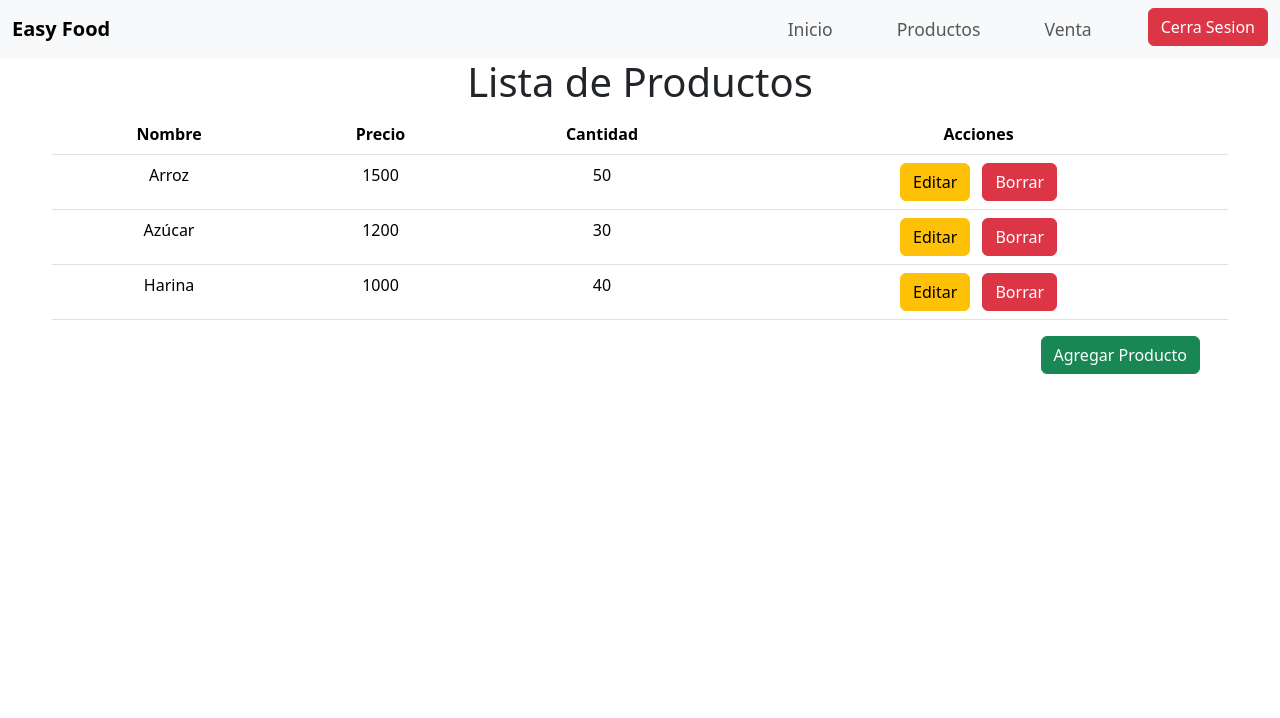
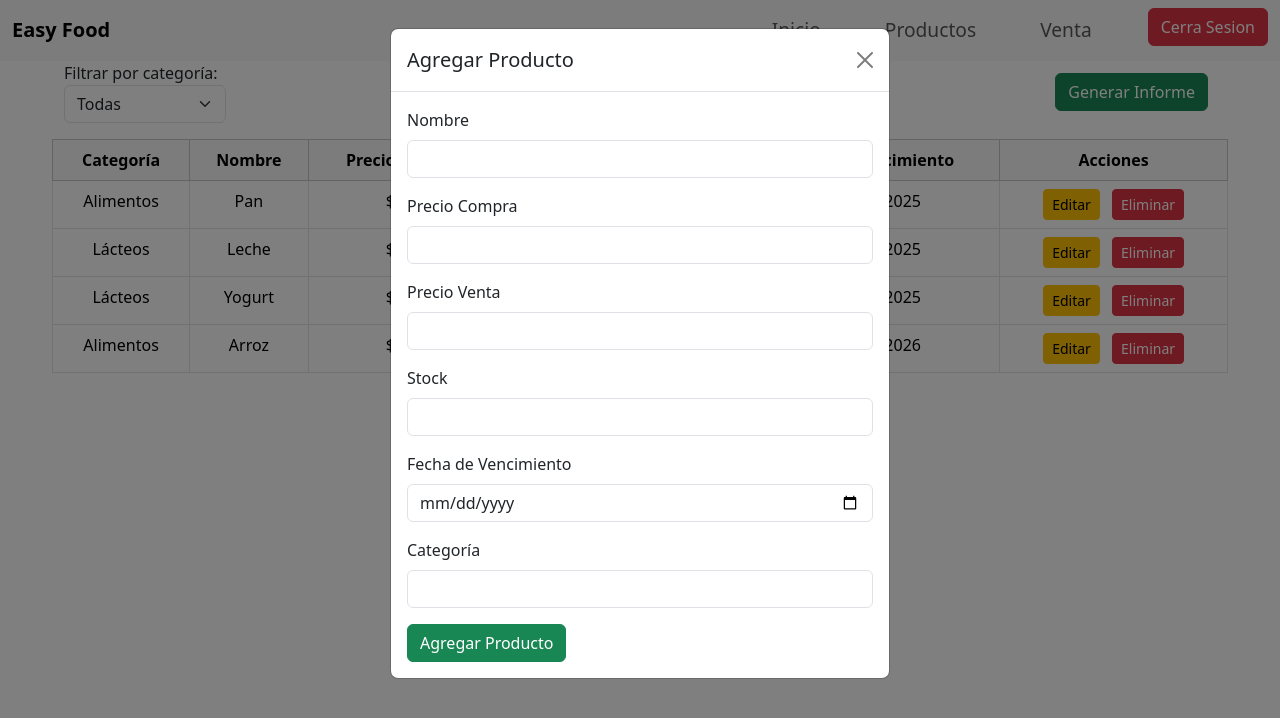
Before and after one commit to AdrianFigueroaAlmonacid/proyecto-titulo-2025, a SvelteKit app in the folder frontend/easyfood/: page /users/productos in a window 1280 px wide. Both pictures are taken after a click on the button "Agregar Producto". Shown: the top 718 px of the page. Built offline with nearby package versions, Linux system fonts and the light colour scheme.

Commit message:
se agregan secciones inicio venta y productos con logica del crud de productos

```diff
--- a/frontend/easyfood/package.json
+++ b/frontend/easyfood/package.json
@@ -27,6 +27,7 @@
 		"vite": "^6.2.5"
 	},
 	"dependencies": {
-		"bootstrap": "^5.3.5"
+		"bootstrap": "^5.3.5",
+		"jspdf": "^3.0.1"
 	}
 }
--- a/frontend/easyfood/src/app.html
+++ b/frontend/easyfood/src/app.html
@@ -10,7 +10,8 @@
 		integrity="sha384-SgOJa3DmI69IUzQ2PVdRZhwQ+dy64/BUtbMJw1MZ8t5HZApcHrRKUc4W0kG879m7" crossorigin="anonymous">
 	%sveltekit.head%
 </head>
-
+<!-- Bootstrap JS (y Popper) -->
+<script src="https://cdn.jsdelivr.net/npm/bootstrap@5.3.3/dist/js/bootstrap.bundle.min.js" defer></script>
 
 
 
--- a/frontend/easyfood/src/lib/components/Navbar.svelte
+++ b/frontend/easyfood/src/lib/components/Navbar.svelte
@@ -34,9 +34,9 @@
 </nav>
 
 <style>
-	.navbar {
+	/* .navbar {
 		background-color: #f8f9fa;
-	}
+	} */
 
 	.navbar-brand {
 		font-weight: bold;
@@ -47,6 +47,6 @@
 	} */
 
 	.nav-link {
-		font-size: 1.1rem;
+		font-size: 1.2rem;
 	}
 </style>
--- a/frontend/easyfood/src/routes/users/productos/+page.svelte
+++ b/frontend/easyfood/src/routes/users/productos/+page.svelte
@@ -1,63 +1,262 @@
 <script>
 	import { onMount } from 'svelte';
+	import { fade } from 'svelte/transition';
+	import { jsPDF } from 'jspdf'; // Importa jsPDF
+
+	// Lista de productos
 	let productos = [
-		{ id: 1, nombre: 'Arroz', precio: 1500, cantidad: 50 },
-		{ id: 2, nombre: 'Azúcar', precio: 1200, cantidad: 30 },
-		{ id: 3, nombre: 'Harina', precio: 1000, cantidad: 40 }
+		{
+			id: 1,
+			nombre: 'Pan',
+			precioCompra: 500,
+			precioVenta: 1000,
+			stock: 20,
+			fechaVencimiento: '2025-06-01',
+			categoria: 'Alimentos'
+		},
+		{
+			id: 2,
+			nombre: 'Leche',
+			precioCompra: 700,
+			precioVenta: 1200,
+			stock: 15,
+			fechaVencimiento: '2025-04-30',
+			categoria: 'Lácteos'
+		},
+		{
+			id: 3,
+			nombre: 'Yogurt',
+			precioCompra: 300,
+			precioVenta: 700,
+			stock: 30,
+			fechaVencimiento: '2025-05-20',
+			categoria: 'Lácteos'
+		},
+		{
+			id: 4,
+			nombre: 'Arroz',
+			precioCompra: 400,
+			precioVenta: 800,
+			stock: 50,
+			fechaVencimiento: '2026-06-01',
+			categoria: 'Alimentos'
+		}
 	];
 
-	function editarProducto(id) {
-		// Aquí iría la lógica para editar el producto
-		console.log(`Editar producto con id: ${id}`);
+	// Lista de categorías únicas
+	let categorias = ['Alimentos', 'Lácteos'];
+
+	// Datos del producto en el modal
+	let producto = {
+		id: null,
+		nombre: '',
+		precioCompra: '',
+		precioVenta: '',
+		stock: '',
+		fechaVencimiento: '',
+		categoria: ''
+	};
+	let isEdit = false;
+
+	// Estado del filtro de categoría
+	let categoriaSeleccionada = 'todas'; // Estado para seleccionar la categoría o 'todas'
+
+	// Función para filtrar productos por categoría seleccionada
+	$: productosFiltrados = productos.filter(
+		(p) => categoriaSeleccionada === 'todas' || p.categoria === categoriaSeleccionada
+	);
+
+	// Función para abrir el modal y editar o agregar un producto
+	function abrirModal(nuevo = true, datos = null) {
+		isEdit = !nuevo;
+		producto = datos
+			? { ...datos }
+			: {
+					id: null,
+					nombre: '',
+					precioCompra: '',
+					precioVenta: '',
+					stock: '',
+					fechaVencimiento: '',
+					categoria: ''
+				};
+		const modal = new bootstrap.Modal(document.getElementById('productoModal'));
+		modal.show();
 	}
 
-	function borrarProducto(id) {
-		// Aquí iría la lógica para borrar el producto
-		productos = productos.filter((producto) => producto.id !== id);
+	// Guardar producto (editar o agregar)
+	function guardarProducto() {
+		// Si es un nuevo producto, agregar la categoría a la lista si no existe
+		if (!isEdit && !categorias.includes(producto.categoria)) {
+			categorias = [...categorias, producto.categoria];
+		}
+
+		if (isEdit) {
+			productos = productos.map((p) => (p.id === producto.id ? { ...producto } : p));
+		} else {
+			producto.id = Date.now(); // ID temporal
+			productos = [...productos, { ...producto }];
+		}
+
+		// Cerrar el modal
+		bootstrap.Modal.getInstance(document.getElementById('productoModal')).hide();
 	}
 
-	onMount(async () => {
-		// Si en el futuro haces una llamada a una API, puedes usar este código
-		// productos = await fetch('/api/products').then((res) => res.json());
-	});
+	// Eliminar un producto
+	function eliminarProducto(id) {
+		productos = productos.filter((p) => p.id !== id);
+	}
+
+	// Generar informe en formato PDF
+	function generarInforme() {
+		const doc = new jsPDF();
+
+		doc.text('INFORME DE PRODUCTOS', 20, 10);
+		doc.text('\n', 20, 20);
+
+		productosFiltrados.forEach((p, index) => {
+			doc.text(`Producto ${index + 1}:`, 20, 30 + index * 10);
+			doc.text(`Categoría: ${p.categoria}`, 20, 35 + index * 10);
+			doc.text(`Nombre: ${p.nombre}`, 20, 40 + index * 10);
+			doc.text(`Stock: ${p.stock}`, 20, 45 + index * 10);
+			doc.text(`Fecha de Vencimiento: ${formatearFecha(p.fechaVencimiento)}`, 20, 50 + index * 10);
+			doc.text(`Precio de Compra: $${p.precioCompra}`, 20, 55 + index * 10);
+			doc.text(`Precio de Venta: $${p.precioVenta}`, 20, 60 + index * 10);
+			doc.text('\n', 20, 65 + index * 10); // Espacio entre productos
+		});
+
+		doc.save('informe_productos.pdf');
+	}
+
+	// Función para formatear la fecha en formato d/m/a
+	function formatearFecha(fecha) {
+		const date = new Date(fecha);
+		const dia = date.getDate().toString().padStart(2, '0');
+		const mes = (date.getMonth() + 1).toString().padStart(2, '0');
+		const anio = date.getFullYear();
+		return `${dia}/${mes}/${anio}`;
+	}
 </script>
 
+<!-- Tabla -->
 <div
 	class="container row d-flex justify-content-center text-center"
 	style="max-width: 1200px; margin:auto;"
 >
-	<h1>Lista de Productos</h1>
-	<table class="table">
-		<thead>
+	<div class="d-flex justify-content-between align-items-center mb-3">
+		<div>
+			<!-- Selector de categoría -->
+			<label for="categoriaSeleccionada" class="me-2">Filtrar por categoría:</label>
+			<select id="categoriaSeleccionada" bind:value={categoriaSeleccionada} class="form-select">
+				<option value="todas">Todas</option>
+				{#each categorias as categoria}
+					<option value={categoria}>{categoria}</option>
+				{/each}
+			</select>
+		</div>
+		<div>
+			<!-- Botones -->
+			<button class="btn btn-success me-2" on:click={generarInforme}>Generar Informe</button>
+		</div>
+	</div>
+
+	<table class="table table-bordered table-hover">
+		<thead class="table-light">
 			<tr>
+				<th>Categoría</th>
 				<th>Nombre</th>
-				<th>Precio</th>
-				<th>Cantidad</th>
+				<th>Precio Compra</th>
+				<th>Precio Venta</th>
+				<th>Stock</th>
+				<th>Fecha Vencimiento</th>
 				<th>Acciones</th>
-				<!-- Columna para los botones -->
 			</tr>
 		</thead>
 		<tbody>
-			{#each productos as producto}
+			{#each productosFiltrados as p}
 				<tr>
-					<td>{producto.nombre}</td>
-					<td>{producto.precio}</td>
-					<td>{producto.cantidad}</td>
+					<td>{p.categoria}</td>
+					<td>{p.nombre}</td>
+					<td>${p.precioCompra}</td>
+					<td>${p.precioVenta}</td>
+					<td>{p.stock}</td>
+					<td>{formatearFecha(p.fechaVencimiento)}</td>
 					<td>
-						<!-- Botones de editar y borrar -->
-						<button class="btn btn-warning me-2" on:click={() => editarProducto(producto.id)}>
-							Editar
-						</button>
-						<button class="btn btn-danger" on:click={() => borrarProducto(producto.id)}>
-							Borrar
-						</button>
+						<button class="btn btn-sm btn-warning me-2" on:click={() => abrirModal(false, p)}
+							>Editar</button
+						>
+						<button class="btn btn-sm btn-danger" on:click={() => eliminarProducto(p.id)}
+							>Eliminar</button
+						>
 					</td>
 				</tr>
 			{/each}
+			{#if productos.length === 0}
+				<tr>
+					<td colspan="7" class="text-center">No hay productos</td>
+				</tr>
+			{/if}
 		</tbody>
 	</table>
 
-	<div class="d-flex justify-content-end">
-		<button type="button" class="btn btn-success me-3">Agregar Producto</button>
+	<div d-flex justi>
+		<button class="btn btn-primary" on:click={() => abrirModal(true)}>Agregar Producto</button>
 	</div>
 </div>
+
+<!-- Modal -->
+<div
+	class="modal fade"
+	id="productoModal"
+	tabindex="-1"
+	aria-labelledby="productoModalLabel"
+	aria-hidden="true"
+>
+	<div class="modal-dialog">
+		<div class="modal-content" transition:fade>
+			<div class="modal-header">
+				<h5 class="modal-title" id="productoModalLabel">
+					{isEdit ? 'Editar Producto' : 'Agregar Producto'}
+				</h5>
+				<button type="button" class="btn-close" data-bs-dismiss="modal" aria-label="Cerrar"
+				></button>
+			</div>
+			<div class="modal-body">
+				<form on:submit|preventDefault={guardarProducto}>
+					<div class="mb-3">
+						<label class="form-label">Nombre</label>
+						<input class="form-control" type="text" bind:value={producto.nombre} required />
+					</div>
+					<div class="mb-3">
+						<label class="form-label">Precio Compra</label>
+						<input class="form-control" type="number" bind:value={producto.precioCompra} required />
+					</div>
+					<div class="mb-3">
+						<label class="form-label">Precio Venta</label>
+						<input class="form-control" type="number" bind:value={producto.precioVenta} required />
+					</div>
+					<div class="mb-3">
+						<label class="form-label">Stock</label>
+						<input class="form-control" type="number" bind:value={producto.stock} required />
+					</div>
+					<div class="mb-3">
+						<label class="form-label">Fecha de Vencimiento</label>
+						<input
+							class="form-control"
+							type="date"
+							bind:value={producto.fechaVencimiento}
+							required
+						/>
+					</div>
+					<div class="mb-3">
+						<label class="form-label">Categoría</label>
+						<input class="form-control" type="text" bind:value={producto.categoria} required />
+					</div>
+					<button type="submit" class="btn btn-success">
+						{isEdit ? 'Guardar Cambios' : 'Agregar Producto'}
+					</button>
+				</form>
+			</div>
+		</div>
+	</div>
+</div>
```
Also changed, not shown: 1 other file (tests, documents, lock files or other folders).
